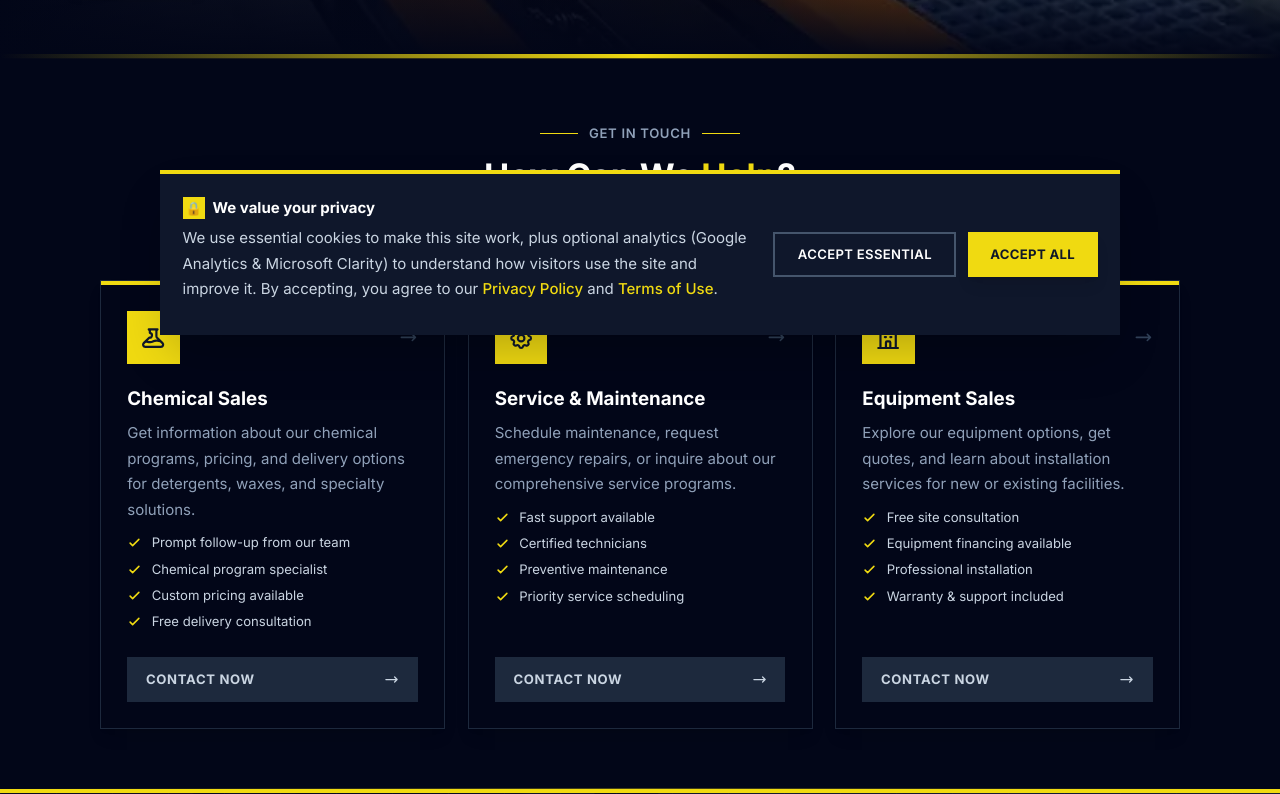
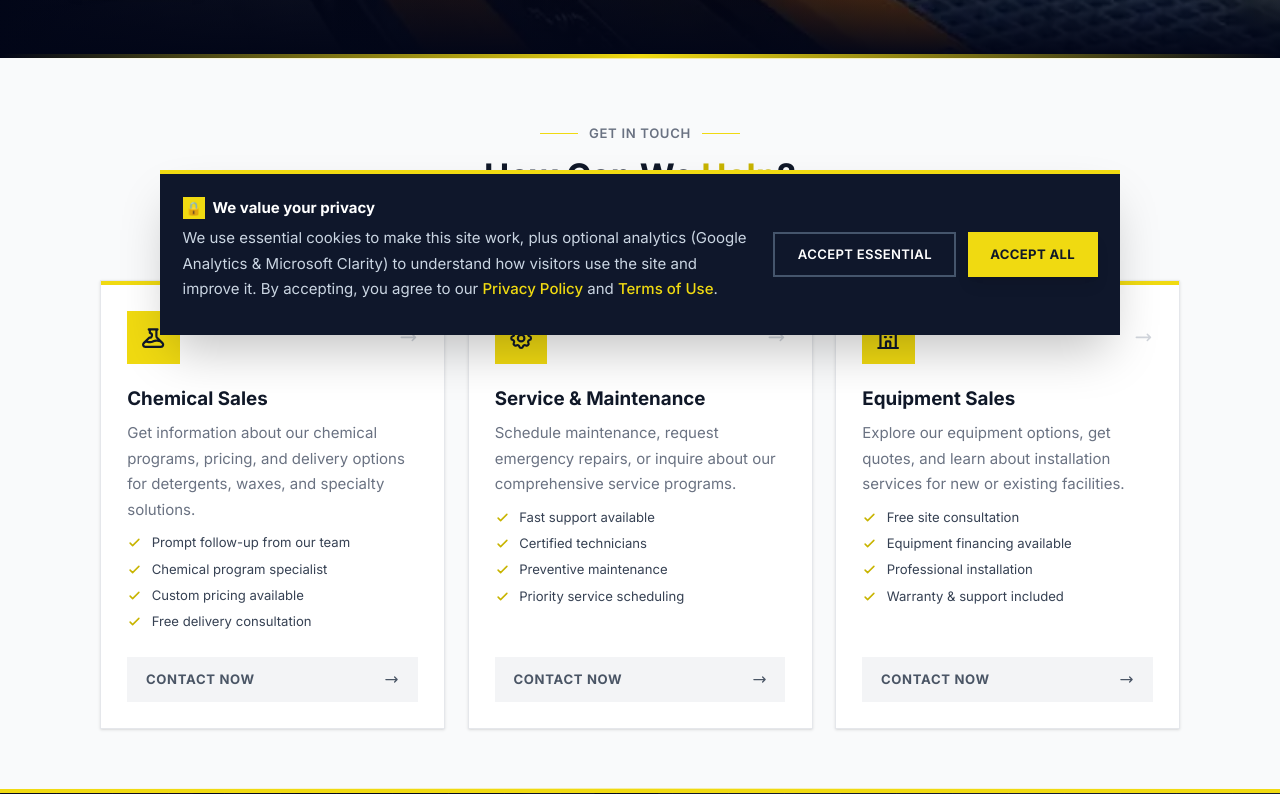
Before and after one commit to Austtiin/CarwashTechnologiesWebsite, a Next.js app in the folder web/: page /contact in a window 1280 px wide. Shown: the part 446-1240 px from the top of the page. Built offline with nearby package versions, Linux system fonts and the light colour scheme; no server answers.

Commit message:
Restyle contact section to light theme
Convert contact selector, option cards, and form from dark (slate-950) to light (white/gray) theme. Also adjust yellow accent colors and reduce shadow intensity. Minor copy tweak on worlds-longest-carwash page.

```diff
--- a/web/src/app/components/contact/components/ContactForm.tsx
+++ b/web/src/app/components/contact/components/ContactForm.tsx
@@ -328,7 +328,7 @@ export default function ContactForm({ selectedOption, onReset }: ContactFormProp
   return (
     <form
       onSubmit={handleSubmit}
-      className="max-w-4xl mx-auto bg-white border border-gray-200 border-t-4 border-t-[#f0da11] p-4 sm:p-5 md:p-6 shadow-xl rounded-none"
+      className="max-w-4xl mx-auto bg-white border border-gray-200 border-t-4 border-t-[#f0da11] p-4 sm:p-5 md:p-6 shadow-md rounded-none"
     >
       {/* Honeypot field - visually hidden, bots fill it in, humans never see it */}
       <div style={{ position: 'absolute', left: '-9999px', top: 0, height: 0, overflow: 'hidden' }} aria-hidden="true">
@@ -600,7 +600,7 @@ export default function ContactForm({ selectedOption, onReset }: ContactFormProp
           <div className="p-3 bg-gray-50 border border-gray-200 rounded-none">
             <p className="text-xs text-gray-600 font-medium">
               <span className="text-gray-900">Inquiry Type:</span>
-              <span className="ml-1 text-[#f0da11] font-bold">{selectedOption?.title}</span>
+              <span className="ml-1 font-bold text-gray-900">{selectedOption?.title}</span>
             </p>
           </div>
         </div>
--- a/web/src/app/components/contact/components/ContactOptionCard.tsx
+++ b/web/src/app/components/contact/components/ContactOptionCard.tsx
@@ -52,7 +52,7 @@ export default function ContactOptionCard({ option, onSelect }: ContactOptionCar
     <button
       type="button"
       onClick={onSelect}
-      className="group cursor-pointer flex flex-col text-left bg-slate-950 border border-slate-800 hover:border-[#f0da11] transition-all duration-300 overflow-hidden shadow-lg hover:shadow-[0_0_40px_rgba(240,218,17,0.12)] hover:-translate-y-1"
+      className="group cursor-pointer flex flex-col text-left bg-white border border-gray-200 hover:border-[#f0da11] transition-all duration-300 overflow-hidden shadow-sm hover:shadow-md hover:-translate-y-1"
     >
       {/* Yellow accent bar */}
       <div className="h-1 w-full bg-[#f0da11] group-hover:h-1.5 transition-all duration-300" />
@@ -64,7 +64,7 @@ export default function ContactOptionCard({ option, onSelect }: ContactOptionCar
             {renderIcon()}
           </div>
           <svg
-            className="w-5 h-5 text-slate-700 group-hover:text-[#f0da11] group-hover:translate-x-1 transition-all duration-300"
+            className="w-5 h-5 text-gray-300 group-hover:text-[#c8b400] group-hover:translate-x-1 transition-all duration-300"
             fill="none" stroke="currentColor" viewBox="0 0 24 24"
             aria-hidden="true"
           >
@@ -73,18 +73,18 @@ export default function ContactOptionCard({ option, onSelect }: ContactOptionCar
         </div>
 
         {/* Title + detail */}
-        <h3 className="text-xl font-bold text-white mb-2 group-hover:text-[#f0da11] transition-colors duration-300">
+        <h3 className="text-xl font-bold text-gray-900 mb-2 group-hover:text-[#c8b400] transition-colors duration-300">
           {option.title}
         </h3>
-        <p className="text-sm text-slate-400 mb-6 leading-relaxed">
+        <p className="text-sm text-gray-500 mb-6 leading-relaxed">
           {option.details}
         </p>
 
         {/* Features */}
         <ul className="space-y-2 mb-7">
           {option.features.map((feature, i) => (
-            <li key={i} className="flex items-start gap-2.5 text-sm text-slate-300">
-              <svg className="w-4 h-4 text-[#f0da11] mt-0.5 shrink-0" fill="none" stroke="currentColor" viewBox="0 0 24 24" aria-hidden="true">
+            <li key={i} className="flex items-start gap-2.5 text-sm text-gray-700">
+              <svg className="w-4 h-4 text-[#c8b400] mt-0.5 shrink-0" fill="none" stroke="currentColor" viewBox="0 0 24 24" aria-hidden="true">
                 <path strokeLinecap="round" strokeLinejoin="round" strokeWidth={2.5} d="M5 13l4 4L19 7" />
               </svg>
               {feature}
@@ -94,7 +94,7 @@ export default function ContactOptionCard({ option, onSelect }: ContactOptionCar
 
         {/* CTA button */}
         <div className="mt-auto">
-          <div className="w-full bg-slate-800 group-hover:bg-[#f0da11] text-slate-300 group-hover:text-slate-900 font-bold text-sm uppercase tracking-wider py-3.5 px-5 flex items-center justify-between transition-all duration-300">
+          <div className="w-full bg-gray-100 group-hover:bg-[#f0da11] text-gray-600 group-hover:text-gray-900 font-bold text-sm uppercase tracking-wider py-3.5 px-5 flex items-center justify-between transition-all duration-300">
             <span>Contact Now</span>
             <svg className="w-4 h-4 group-hover:translate-x-1 transition-transform duration-300" fill="none" stroke="currentColor" viewBox="0 0 24 24" aria-hidden="true">
               <path strokeLinecap="round" strokeLinejoin="round" strokeWidth={2} d="M17 8l4 4m0 0l-4 4m4-4H3" />
--- a/web/src/app/components/contact/components/ContactSelector.tsx
+++ b/web/src/app/components/contact/components/ContactSelector.tsx
@@ -54,11 +54,11 @@ export default function ContactSelector({ contactOptions }: ContactSelectorProps
     <section
       ref={sectionRef}
       id="contact-inquiry"
-      className={`relative scroll-mt-20 ${sectionPadding} bg-slate-950 overflow-hidden`}
+      className={`relative scroll-mt-20 ${sectionPadding} bg-gray-50 overflow-hidden`}
     >
       {/* Subtle Accent Lines */}
-      <div className="absolute top-0 left-0 right-0 h-px bg-linear-to-r from-transparent via-[#f0da11]/30 to-transparent"></div>
-      <div className="absolute bottom-0 left-0 right-0 h-px bg-linear-to-r from-transparent via-[#f0da11]/30 to-transparent"></div>
+      <div className="absolute top-0 left-0 right-0 h-px bg-linear-to-r from-transparent via-[#f0da11]/40 to-transparent"></div>
+      <div className="absolute bottom-0 left-0 right-0 h-px bg-linear-to-r from-transparent via-[#f0da11]/40 to-transparent"></div>
 
       <div className="container mx-auto px-4 sm:px-6 lg:px-8 relative z-10">
         <div className="max-w-6xl mx-auto">
@@ -68,14 +68,14 @@ export default function ContactSelector({ contactOptions }: ContactSelectorProps
               <div className="text-center mb-12">
                 <div className="inline-flex items-center gap-3 mb-4">
                   <div className="w-10 h-px bg-[#f0da11]"></div>
-                  <span className="text-slate-400 font-semibold uppercase tracking-wider text-sm">Get In Touch</span>
+                  <span className="text-gray-500 font-semibold uppercase tracking-wider text-sm">Get In Touch</span>
                   <div className="w-10 h-px bg-[#f0da11]"></div>
                 </div>
 
-                <h2 className="text-3xl md:text-4xl font-bold text-white mb-4">
-                  How Can We <span className="text-[#f0da11]">Help</span>?
+                <h2 className="text-3xl md:text-4xl font-bold text-gray-900 mb-4">
+                  How Can We <span className="text-[#c8b400]">Help</span>?
                 </h2>
-                <p className="text-base text-slate-400 max-w-3xl mx-auto leading-relaxed">
+                <p className="text-base text-gray-600 max-w-3xl mx-auto leading-relaxed">
                   Select your area of interest below to connect with the right specialist for your needs
                 </p>
               </div>
@@ -104,7 +104,7 @@ export default function ContactSelector({ contactOptions }: ContactSelectorProps
                 <div className="relative mb-3">
                   <button
                     onClick={resetSelection}
-                    className="inline-flex items-center text-gray-700 hover:text-[#f0da11] group transition-colors duration-300 border-2 border-gray-300 px-5 py-2.5 bg-white hover:bg-gray-50 shadow-sm cursor-pointer mb-3 md:mb-0 md:absolute md:left-0 md:top-1/2 md:-translate-y-1/2"
+                    className="inline-flex items-center text-gray-600 hover:text-gray-900 group transition-colors duration-300 border border-gray-300 px-5 py-2.5 bg-white hover:bg-gray-100 shadow-sm cursor-pointer mb-3 md:mb-0 md:absolute md:left-0 md:top-1/2 md:-translate-y-1/2"
                   >
                     <svg className="w-5 h-5 mr-2 group-hover:-translate-x-1 transition-transform duration-300" fill="none" stroke="currentColor" viewBox="0 0 24 24">
                       <path strokeLinecap="round" strokeLinejoin="round" strokeWidth={2} d="M15 19l-7-7 7-7" />
@@ -113,7 +113,7 @@ export default function ContactSelector({ contactOptions }: ContactSelectorProps
                   </button>
 
                   <h2 className="text-2xl md:text-3xl lg:text-4xl font-bold text-gray-900 text-center">
-                    Inquire about <span className="text-[#f0da11]">{selectedOption?.title}</span>
+                    Inquire about <span className="text-[#c8b400]">{selectedOption?.title}</span>
                   </h2>
                 </div>
 
--- a/web/src/app/projects/worlds-longest-carwash/page.tsx
+++ b/web/src/app/projects/worlds-longest-carwash/page.tsx
@@ -172,8 +172,8 @@ export default function WorldsLongestCarwashPage() {
               },
               {
                 icon: 'M17 20h5v-2a3 3 0 00-5.356-1.857M17 20H7m10 0v-2c0-.656-.126-1.283-.356-1.857M7 20H2v-2a3 3 0 015.356-1.857M7 20v-2c0-.656.126-1.283.356-1.857m0 0a5.002 5.002 0 019.288 0M15 7a3 3 0 11-6 0 3 3 0 016 0z',
-                title: 'Full Design-Build by Our Team',
-                body: 'Planning, civil, equipment, installation, startup — every phase is our work. No outsourcing. This is what 50+ years of combined experience looks like at full scale.',
+                title: 'Design-Built by Our Team',
+                body: 'Planning, civil, equipment, installation, startup. This is what 50+ years of combined experience looks like at full scale.',
               },
             ].map(card => (
               <div
```
